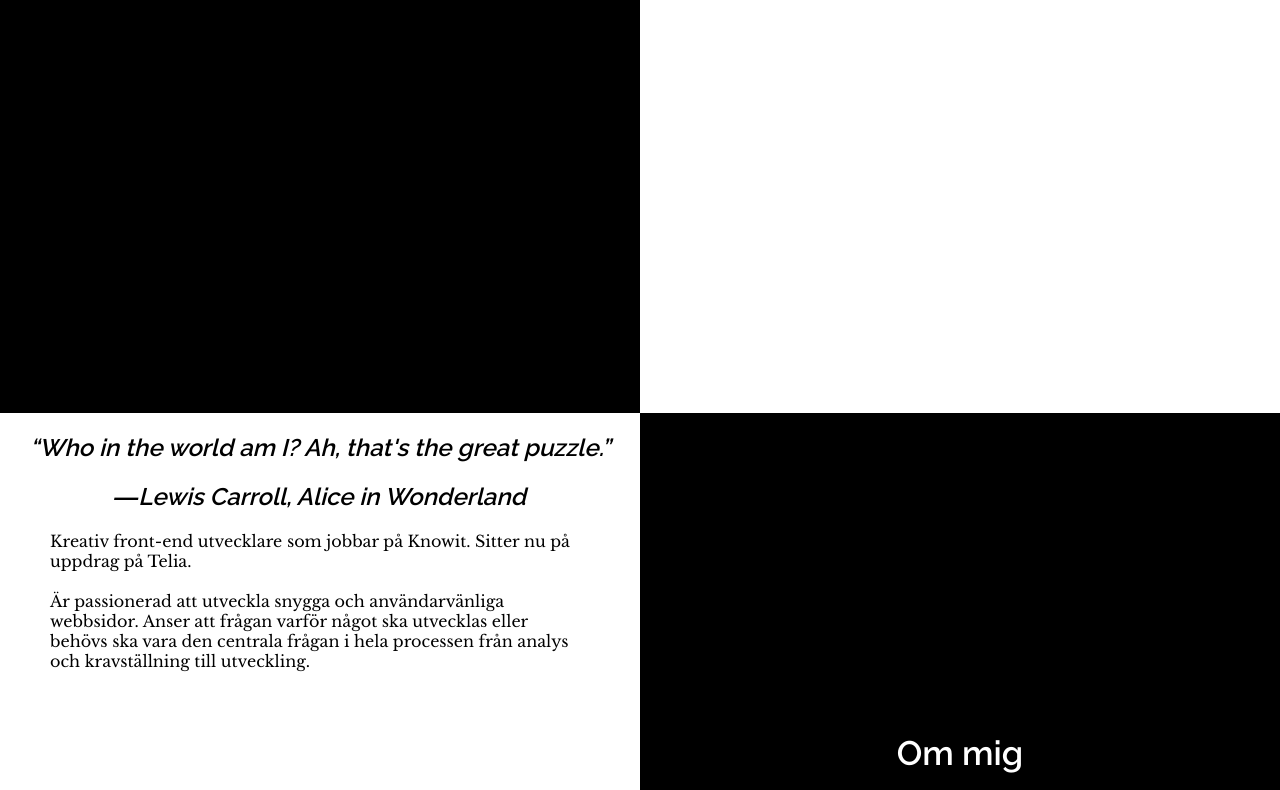
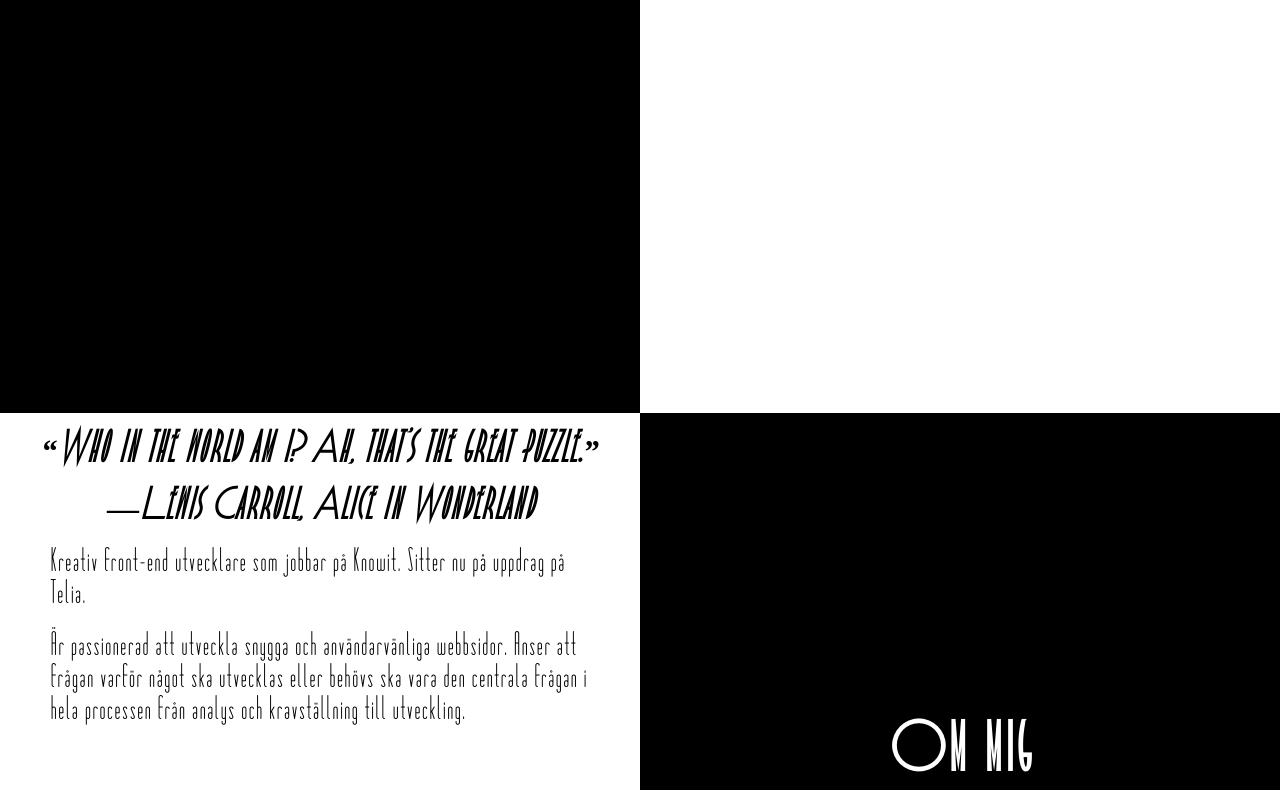
Before and after one commit to Chrisse23/songsByCountry, a website: page index.html in a window 1280 px wide. Shown: the part 387-1177 px from the top of the page. Drawn offline with nearby package versions, Linux system fonts and the light colour scheme.

Commit message:
New fonts

```diff
--- a/index.html
+++ b/index.html
@@ -11,8 +11,6 @@
         <meta name="viewport" content="width=device-width, initial-scale=1">
 
         <!-- Place favicon.ico and apple-touch-icon.png in the root directory -->
-        <link href='http://fonts.googleapis.com/css?family=Raleway:600,400' rel='stylesheet' type='text/css'>
-        <link href='http://fonts.googleapis.com/css?family=Libre+Baskerville' rel='stylesheet' type='text/css'>
         <link rel="stylesheet" href="font-awesome-4.3.0/css/font-awesome.min.css">
         <link rel="stylesheet" href="css/main.css">
     </head>
@@ -35,7 +33,7 @@
                 <h2 class="center">Om mig</h2>
             </div>
             <div class="white--left">
-                <h3 class="quote">“Who in the world am I? Ah, that's the great puzzle.”</h3>
+                <h3 class="quote marginTop">“Who in the world am I? Ah, that's the great puzzle.”</h3>
                 <h3 class="quote">―Lewis Carroll, Alice in Wonderland</h3>
                 <p>Kreativ front-end utvecklare som jobbar på Knowit. Sitter nu på uppdrag på Telia.</p>
                 <p>Är passionerad att utveckla snygga och användarvänliga webbsidor. Anser att frågan varför något ska utvecklas eller behövs ska vara den centrala frågan i hela processen från analys och kravställning till utveckling.</p>
@@ -53,14 +51,14 @@
                 <h2 class="center">Portfolio</h2>
             </div>
             <div class="white">
-                <button class="overlayButton">Mina Sidor på telia.se</button>
+                <h2 class="center">Under utveckling</h2>
             </div>
         </div>
 
         <div class="wrapper">
             <div class="black--right">
                 <h2 class="center">En kaffe kanske?</h2>
-                <h3>Eller bra musik?</h3>
+                <h3 class="marginTop">Eller bra musik?</h3>
             </div>
             <div class="white--left">
                 <div class="center">
--- a/sass/main.scss
+++ b/sass/main.scss
@@ -35,6 +35,16 @@ $black: #000000;
 	display: block;
 	text-align: center;
 	@include marginTop(50%);
+}
+
+@font-face {
+	font-family: Rispa;
+	src: url('../fonts/Rispa-regular.otf') format('opentype');
+}
+
+@font-face {
+	font-family: Matchbook;
+	src: url('../fonts/Matchbook.ttf') format('opentype');
 }
 
 //Classes
@@ -82,13 +92,13 @@ html, body {
 }
 
 h2 {
-	font-size: 34px;
-	font-family: 'Raleway', sans-serif;
+	font-size: 50px;
+	font-family: Rispa;
 }
 
 h3 {
-	font-family: 'Raleway', sans-serif;
-	font-size: 24px;
+	font-family: Rispa;
+	font-size: 32px;
 	text-align: center;
 }
 
@@ -118,11 +128,12 @@ a {
 }
 
 p {
-	font-family: 'Libre Baskerville', serif;
+	font-family: Matchbook;
 	text-align: left;
 	@include marginTop(20px);
 	padding-left: 50px;
 	padding-right: 50px;
+	font-size: 32px;
 }
 
 .circle {
@@ -174,12 +185,12 @@ p {
 	overflow: auto;
 
 	h3 {
-		font-family: 'Raleway', sans-serif;
+		font-family: Rispa;
 		padding-top: 5%;
 	}
 
 	p {
-		font-family: 'Libre Baskerville', serif;
+		font-family: Matchbook;
 		text-align: center;
 		padding-right: 25%;
 		padding-left: 25%;
@@ -199,7 +210,7 @@ p {
 	}
 
 	.center {
-		@include marginTop(7em);
+		@include marginTop(5em);
 	}
 
 	.fa-envelope-o, .fa-github, .fa-linkedin-square {
```
Also changed, not shown: css/main.css, fonts/Matchbook.ttf (added), fonts/Rispa-Bold.otf (added), fonts/Rispa-Light.otf (added), fonts/Rispa-Regular.otf (added), fonts/riesling.ttf (added).
